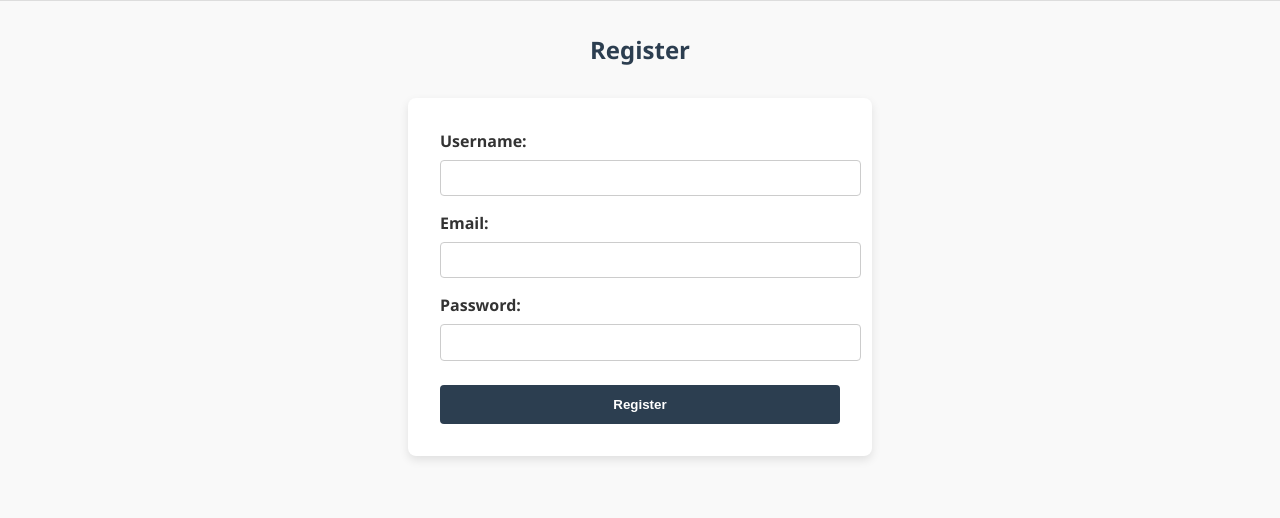
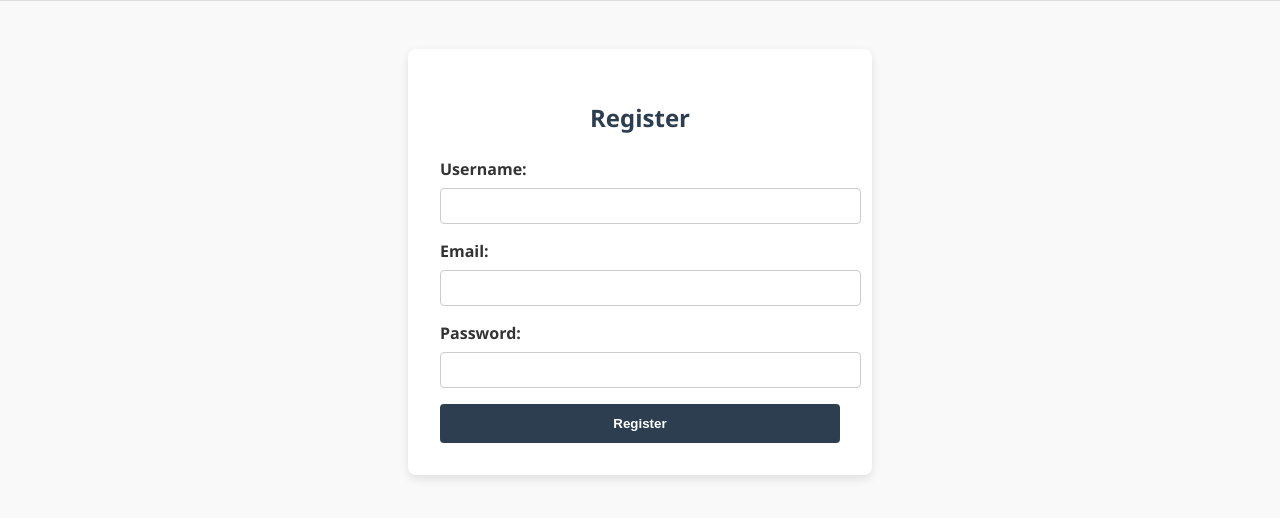
Before and after one commit to praveshgrewal/E-Shop, a Flask app: page /register in a window 1280 px wide. Shown: the part 54-572 px from the top of the page. Run offline with Flask 3, Linux system fonts and the light colour scheme.

Commit message:
Update register.html

```diff
--- a/templates/register.html
+++ b/templates/register.html
@@ -1,19 +1,65 @@
 {% extends 'base.html' %}
 {% block content %}
-<h2 style="text-align: center; color: #2c3e50; margin-top: 2rem;">Register</h2>
+<style>
+    .register-container {
+        max-width: 400px;
+        margin: 3rem auto;
+        background: #ffffff;
+        padding: 2rem;
+        border-radius: 8px;
+        box-shadow: 0 4px 10px rgba(0, 0, 0, 0.1);
+    }
 
-<form method="POST" style="max-width: 400px; margin: 2rem auto; background: #ffffff; padding: 2rem; border-radius: 8px; box-shadow: 0 4px 10px rgba(0, 0, 0, 0.1);">
-    <label style="display: block; margin-bottom: 0.5rem; font-weight: bold; color: #333;">Username:</label>
-    <input type="text" name="username" required style="width: 100%; padding: 0.6rem; margin-bottom: 1rem; border: 1px solid #ccc; border-radius: 4px;" />
+    .register-container h2 {
+        text-align: center;
+        color: #2c3e50;
+        margin-bottom: 1.5rem;
+    }
 
-    <label style="display: block; margin-bottom: 0.5rem; font-weight: bold; color: #333;">Email:</label>
-    <input type="email" name="email" required style="width: 100%; padding: 0.6rem; margin-bottom: 1rem; border: 1px solid #ccc; border-radius: 4px;" />
+    .register-container label {
+        display: block;
+        margin-bottom: 0.5rem;
+        font-weight: bold;
+        color: #333;
+    }
 
-    <label style="display: block; margin-bottom: 0.5rem; font-weight: bold; color: #333;">Password:</label>
-    <input type="password" name="password" required style="width: 100%; padding: 0.6rem; margin-bottom: 1.5rem; border: 1px solid #ccc; border-radius: 4px;" />
+    .register-container input {
+        width: 100%;
+        padding: 0.6rem;
+        margin-bottom: 1rem;
+        border: 1px solid #ccc;
+        border-radius: 4px;
+    }
 
-    <button type="submit" style="width: 100%; padding: 0.75rem; background-color: #2c3e50; color: white; border: none; border-radius: 4px; font-weight: bold; cursor: pointer;">
-        Register
-    </button>
-</form>
+    .register-container button {
+        width: 100%;
+        padding: 0.75rem;
+        background-color: #2c3e50;
+        color: white;
+        border: none;
+        border-radius: 4px;
+        font-weight: bold;
+        cursor: pointer;
+    }
+
+    .register-container button:hover {
+        background-color: #1abc9c;
+    }
+</style>
+
+<div class="register-container">
+    <h2>Register</h2>
+    <form method="POST">
+        <label>Username:</label>
+        <input type="text" name="username" required />
+
+        <label>Email:</label>
+        <input type="email" name="email" required />
+
+        <label>Password:</label>
+        <input type="password" name="password" required />
+
+        <button type="submit">Register</button>
+    </form>
+</div>
 {% endblock %}
```
